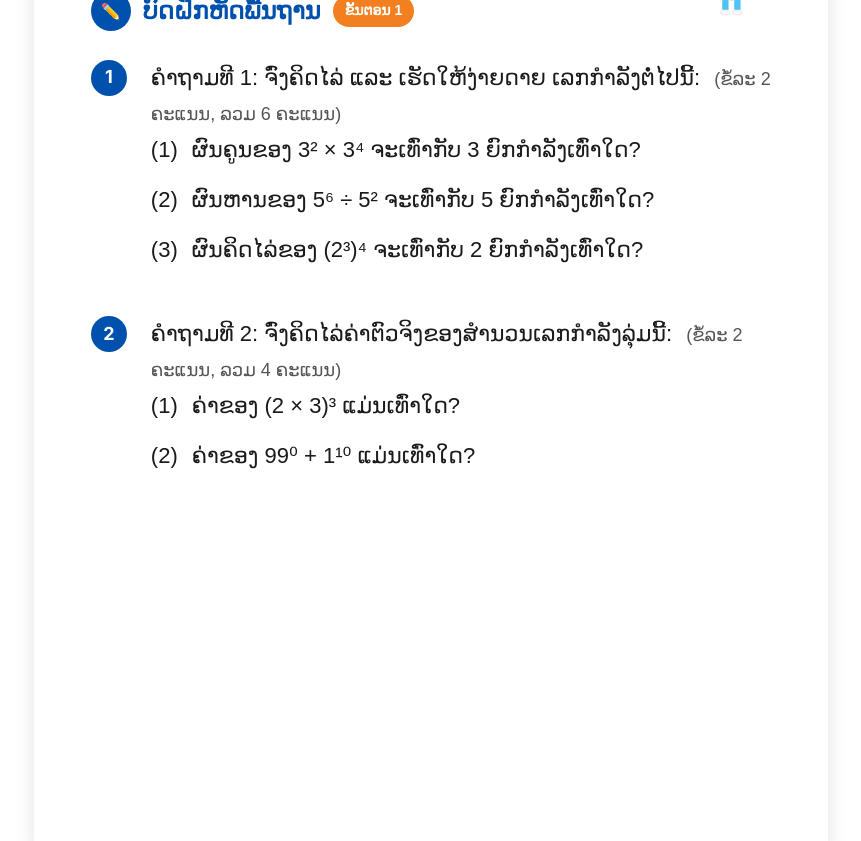
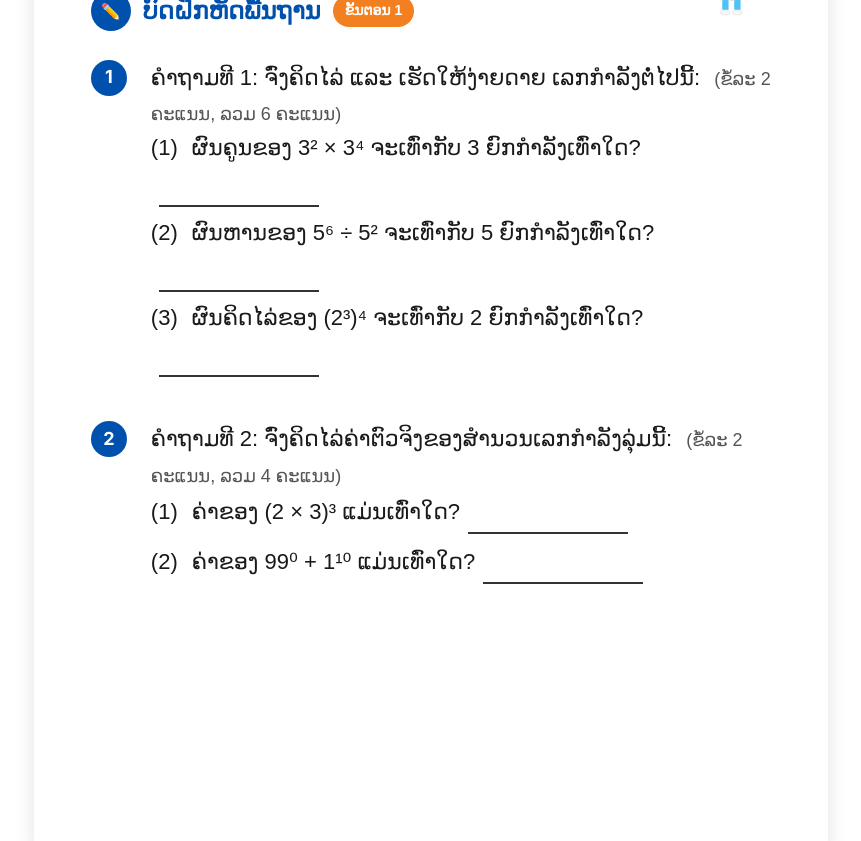
Before and after one commit to kokiyamagishi/MathDrillMaker, a Next.js app: page /secondary3 in a window 1280 px wide. Shown: the part 2640-3481 px from the top of the page, without its empty margins (229-1090 px from the left). Built offline with nearby package versions, Linux system fonts and the light colour scheme; a web font is replaced by a local one.

Commit message:
style: exclude answer-blank from inline overrides in drill.css to restore underline

```diff
--- a/src/styles/drill.css
+++ b/src/styles/drill.css
@@ -324,10 +324,10 @@
   word-break: break-word; /* Ensure Lao text wraps properly */
 }
 
-.problem__content div[style*="display:flex"] > span,
-.problem__content div[style*="display: flex"] > span,
-.problem__content div[style*="display:flex"] > div,
-.problem__content div[style*="display: flex"] > div {
+.problem__content div[style*="display:flex"] > span:not(.answer-blank),
+.problem__content div[style*="display: flex"] > span:not(.answer-blank),
+.problem__content div[style*="display:flex"] > div:not(.answer-blank),
+.problem__content div[style*="display: flex"] > div:not(.answer-blank) {
   display: inline !important;
   min-width: 0 !important;
   width: auto !important;
```
